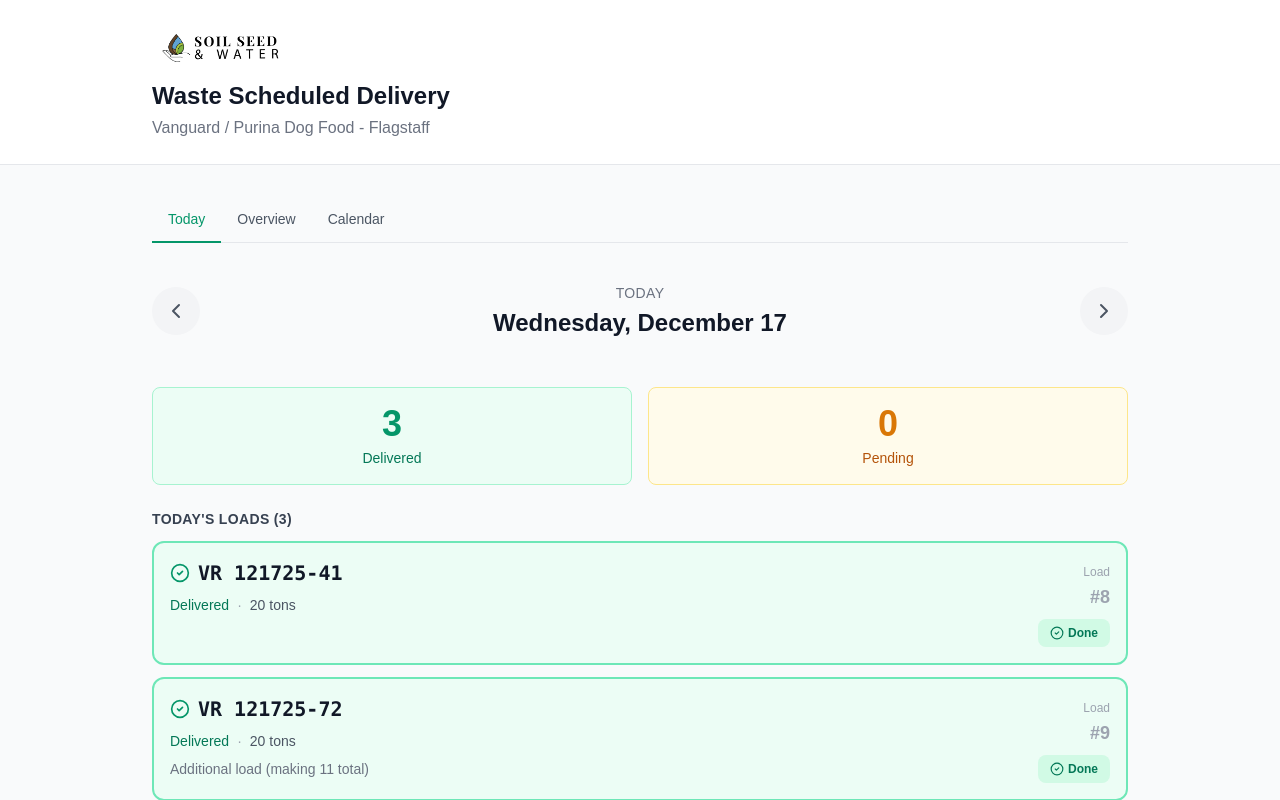
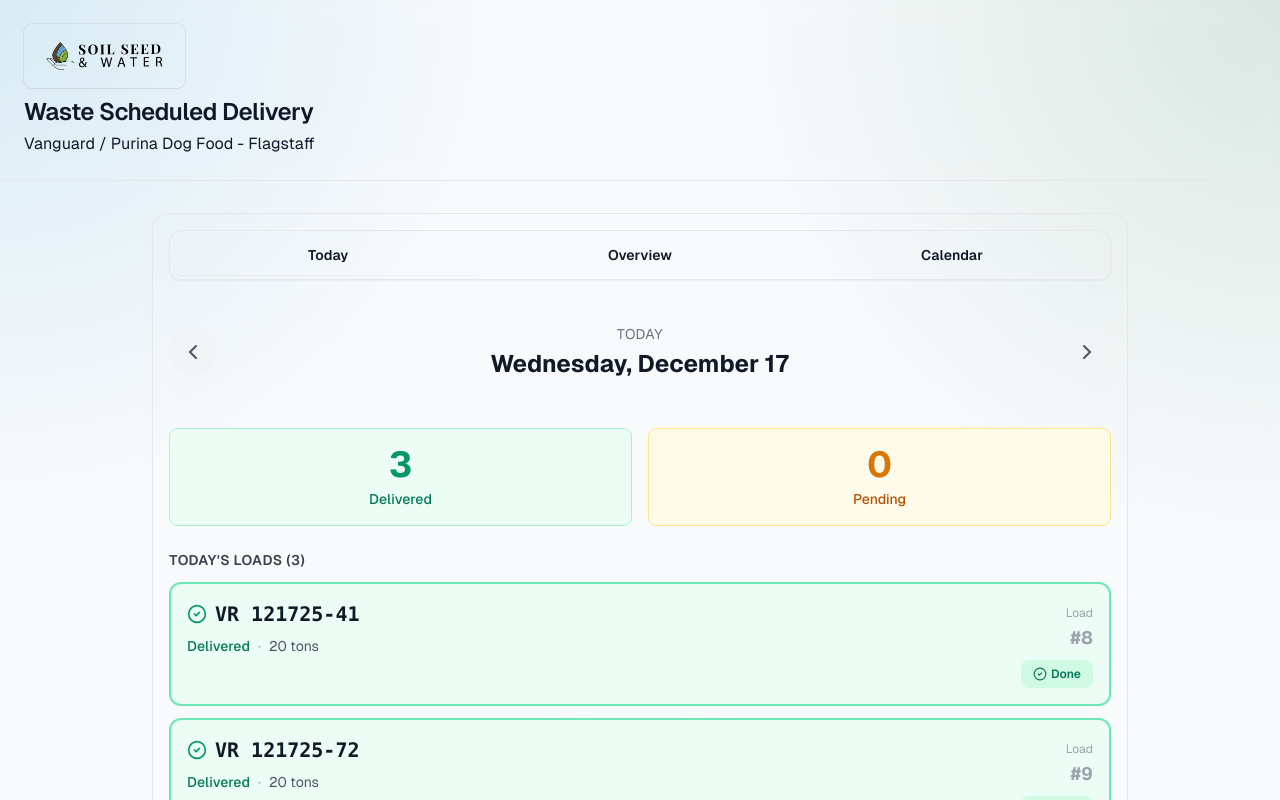
Before and after one commit to RodolfoDavidAlvarez/wasteprogram, a Next.js app: page /schedule in a window 1280 px wide. Shown: the top 800 px of the page. Built offline with nearby package versions, Linux system fonts and the light colour scheme; no server answers.

Commit message:
Fix public schedule page theme and logo

```diff
--- a/src/app/globals.css
+++ b/src/app/globals.css
@@ -3,25 +3,92 @@
 @tailwind utilities;
 
 :root {
-  --background: #ffffff;
-  --foreground: #171717;
+  /* Theme tokens (HSL space-separated values) */
+  --background: 210 40% 98%;
+  --foreground: 222 47% 11%;
+
+  --card: 0 0% 100%;
+  --card-foreground: 222 47% 11%;
+
+  --muted: 210 40% 96%;
+  --muted-foreground: 215 16% 47%;
+
+  --border: 214 32% 91%;
+  --input: 214 28% 88%;
+
+  /* Brand accents (SSW: green + blue) */
+  --primary: 142 56% 30%;
+  --primary-foreground: 0 0% 100%;
+  --ring: 199 65% 50%;
+
+  --accent: 142 60% 94%;
+  --accent-foreground: 222 47% 11%;
 }
 
 @media (prefers-color-scheme: dark) {
   :root {
-    --background: #0a0a0a;
-    --foreground: #ededed;
+    --background: 222 47% 7%;
+    --foreground: 210 40% 98%;
+
+    --card: 222 47% 10%;
+    --card-foreground: 210 40% 98%;
+
+    --muted: 222 47% 12%;
+    --muted-foreground: 215 20% 65%;
+
+    --border: 216 28% 18%;
+    --input: 216 28% 18%;
+
+    --primary: 142 52% 42%;
+    --primary-foreground: 222 47% 7%;
+    --ring: 199 72% 52%;
+
+    --accent: 142 35% 16%;
+    --accent-foreground: 210 40% 98%;
   }
 }
 
 body {
-  color: var(--foreground);
-  background: var(--background);
-  font-family: Arial, Helvetica, sans-serif;
+  color: hsl(var(--foreground));
+  background: hsl(var(--background));
+  font-family: var(--font-geist-sans), ui-sans-serif, system-ui, -apple-system,
+    Segoe UI, Roboto, Helvetica, Arial, "Apple Color Emoji", "Segoe UI Emoji";
+}
+
+/* Force a light, high-contrast theme for the public schedule page. */
+.schedule-theme {
+  color-scheme: light;
+
+  --background: 210 40% 98%;
+  --foreground: 222 47% 11%;
+
+  --card: 0 0% 100%;
+  --card-foreground: 222 47% 11%;
+
+  --muted: 210 40% 96%;
+  --muted-foreground: 215 16% 47%;
+
+  --border: 214 32% 91%;
+  --input: 214 28% 88%;
+
+  --primary: 142 56% 30%;
+  --primary-foreground: 0 0% 100%;
+  --ring: 199 65% 50%;
+
+  --accent: 142 60% 94%;
+  --accent-foreground: 222 47% 11%;
 }
 
 @layer utilities {
   .text-balance {
     text-wrap: balance;
   }
+
+  .app-background {
+    background-color: hsl(var(--background));
+    background-image:
+      radial-gradient(900px circle at 0% 0%, hsl(var(--ring) / 0.16), transparent 55%),
+      radial-gradient(900px circle at 100% 0%, hsl(var(--primary) / 0.14), transparent 60%),
+      radial-gradient(700px circle at 50% 100%, hsl(var(--accent) / 0.8), transparent 60%);
+  }
 }
--- /dev/null
+++ b/src/app/schedule/ScheduleTheme.tsx
@@ -0,0 +1,15 @@
+"use client";
+
+import { useEffect } from "react";
+
+export function ScheduleTheme() {
+  useEffect(() => {
+    const root = document.documentElement;
+    root.classList.add("schedule-theme");
+    return () => {
+      root.classList.remove("schedule-theme");
+    };
+  }, []);
+
+  return null;
+}
--- a/src/app/schedule/loading.tsx
+++ b/src/app/schedule/loading.tsx
@@ -1,17 +1,27 @@
+import Image from "next/image";
+
 export default function Loading() {
   return (
-    <div className="min-h-screen bg-gray-50 flex flex-col items-center justify-center">
+    <div className="min-h-screen schedule-theme app-background flex flex-col items-center justify-center">
       <div className="text-center">
-        <img
-          src="/ssw-logo.png"
-          alt="Soil Seed & Water"
-          className="h-16 sm:h-20 w-auto mx-auto mb-4 animate-pulse"
-        />
-        <div className="text-gray-500">Loading schedule...</div>
+        <div className="inline-flex items-center justify-center rounded-md bg-card px-3 py-2 shadow-sm mb-4 border border-border">
+          <div className="relative h-16 sm:h-20 aspect-[2083/729] animate-pulse">
+            <Image
+              src="/ssw-logo.png"
+              alt="Soil Seed & Water"
+              fill
+              priority
+              unoptimized
+              sizes="(min-width: 640px) 229px, 183px"
+              className="object-contain"
+            />
+          </div>
+        </div>
+        <div className="text-muted-foreground">Loading schedule...</div>
         <div className="mt-4 flex justify-center gap-1">
-          <div className="w-2 h-2 bg-emerald-500 rounded-full animate-bounce" style={{ animationDelay: "0ms" }}></div>
-          <div className="w-2 h-2 bg-emerald-500 rounded-full animate-bounce" style={{ animationDelay: "150ms" }}></div>
-          <div className="w-2 h-2 bg-emerald-500 rounded-full animate-bounce" style={{ animationDelay: "300ms" }}></div>
+          <div className="w-2 h-2 bg-primary rounded-full animate-bounce" style={{ animationDelay: "0ms" }}></div>
+          <div className="w-2 h-2 bg-primary rounded-full animate-bounce" style={{ animationDelay: "150ms" }}></div>
+          <div className="w-2 h-2 bg-primary rounded-full animate-bounce" style={{ animationDelay: "300ms" }}></div>
         </div>
       </div>
     </div>
--- a/src/app/schedule/page.tsx
+++ b/src/app/schedule/page.tsx
@@ -3,6 +3,8 @@
 import { OverviewTable } from "@/components/schedule/OverviewTable";
 import { TodayView } from "@/components/schedule/TodayView";
 import { prisma } from "@/lib/prisma";
+import Image from "next/image";
+import { ScheduleTheme } from "./ScheduleTheme";
 
 export const dynamic = "force-dynamic";
 export const runtime = "nodejs";
@@ -654,7 +656,7 @@
       </div>
 
       {/* Project Info - Clean Grid */}
-      <div className="bg-white border rounded-lg p-6">
+      <div className="bg-card border border-border rounded-lg p-6">
         <div className="grid grid-cols-2 md:grid-cols-4 gap-6 text-sm">
           <div>
             <div className="text-gray-500 uppercase text-xs tracking-wide mb-1">Client</div>
@@ -689,20 +691,40 @@
   );
 
   return (
-    <div className="min-h-screen bg-gray-50">
+    <div className="min-h-screen schedule-theme app-background">
+      <ScheduleTheme />
       {/* Clean Header */}
-      <div className="bg-white border-b">
-        <div className="max-w-5xl mx-auto px-4 sm:px-6 py-4 sm:py-6">
+      <div className="relative border-b border-border bg-background/75 backdrop-blur">
+        <div
+          aria-hidden="true"
+          className="pointer-events-none absolute inset-x-0 bottom-0 h-px bg-gradient-to-r from-primary via-[hsl(var(--ring))] to-transparent"
+        />
+	        <div className="px-4 sm:px-6 py-4 sm:py-6">
 	          <div className="flex items-center gap-3 mb-2">
-            <img src="/ssw-logo.png" alt="Soil Seed & Water" className="h-10 sm:h-12 w-auto" />
+	            <div className="inline-flex items-center rounded-lg bg-card shadow-sm ring-1 ring-black/5 px-3 py-2">
+	              <div className="relative h-10 sm:h-12 aspect-[2083/729]">
+	                <Image
+	                  src="/ssw-logo.png"
+	                  alt="Soil Seed & Water"
+	                  fill
+	                  priority
+	                  unoptimized
+	                  sizes="(min-width: 640px) 137px, 114px"
+	                  className="object-contain"
+	                />
 	              </div>
-          <h1 className="text-xl sm:text-2xl font-bold text-gray-900">Waste Scheduled Delivery</h1>
-          <p className="text-sm sm:text-base text-gray-500 mt-1">Vanguard / Purina Dog Food - Flagstaff</p>
+	            </div>
+	          </div>
+          <div className="max-w-5xl">
+            <h1 className="text-xl sm:text-2xl font-semibold tracking-tight text-foreground">Waste Scheduled Delivery</h1>
+            <p className="text-sm sm:text-base text-muted-foreground mt-1">Vanguard / Purina Dog Food - Flagstaff</p>
+          </div>
         </div>
       </div>
 
       {/* Main Content */}
       <div className="max-w-5xl mx-auto px-4 sm:px-6 py-4 sm:py-8">
+        <div className="rounded-2xl border border-border bg-card/80 backdrop-blur shadow-sm p-3 sm:p-4">
           <Tabs
             tabs={[
               {
@@ -724,5 +746,6 @@
           />
         </div>
       </div>
+    </div>
   );
 }
--- a/src/components/ui/tabs.tsx
+++ b/src/components/ui/tabs.tsx
@@ -1,6 +1,6 @@
 "use client"
 
-import { useState } from "react"
+import { useId, useState } from "react"
 
 interface TabsProps {
   tabs: Array<{
@@ -13,26 +13,51 @@
 
 export function Tabs({ tabs, defaultValue }: TabsProps) {
   const [activeTab, setActiveTab] = useState(defaultValue || tabs[0]?.value)
+  const baseId = useId()
 
   return (
-    <div>
-      <div className="flex border-b border-gray-200">
+    <div className="w-full">
+      <div
+        className="flex w-full items-center gap-1 overflow-x-auto rounded-xl border border-border bg-background/70 backdrop-blur p-1 shadow-sm"
+        role="tablist"
+        aria-label="Tabs"
+      >
         {tabs.map((tab) => (
           <button
             key={tab.value}
             onClick={() => setActiveTab(tab.value)}
-            className={`px-4 py-3 font-medium text-sm transition-colors border-b-2 -mb-px ${
+            type="button"
+            role="tab"
+            aria-selected={activeTab === tab.value}
+            aria-controls={`${baseId}-${tab.value}-panel`}
+            id={`${baseId}-${tab.value}-tab`}
+            className={[
+              "relative min-w-[120px] flex-1 select-none whitespace-nowrap rounded-lg px-4 py-2.5 text-sm font-semibold transition",
+              "focus-visible:outline-none focus-visible:ring-2 focus-visible:ring-ring focus-visible:ring-offset-2 ring-offset-background",
               activeTab === tab.value
-                ? "text-emerald-600 border-emerald-600"
-                : "text-gray-600 border-transparent hover:text-gray-800"
-            }`}
+                ? "bg-card text-foreground shadow-sm"
+                : "text-muted-foreground hover:bg-card/80 hover:text-foreground",
+            ].join(" ")}
           >
-            {tab.label}
+            <span className="inline-flex items-center justify-center gap-2">
+              {tab.label}
+            </span>
+            {activeTab === tab.value && (
+              <span
+                aria-hidden="true"
+                className="pointer-events-none absolute inset-x-3 -bottom-[6px] h-1 rounded-full bg-gradient-to-r from-primary to-[hsl(var(--ring))]"
+              />
+            )}
           </button>
         ))}
       </div>
 
-      <div className="mt-4">
+      <div
+        className="mt-5"
+        role="tabpanel"
+        id={`${baseId}-${activeTab}-panel`}
+        aria-labelledby={`${baseId}-${activeTab}-tab`}
+      >
         {tabs.find((tab) => tab.value === activeTab)?.content}
       </div>
     </div>
```
Lines whose indentation alone changed are shown as unchanged.
